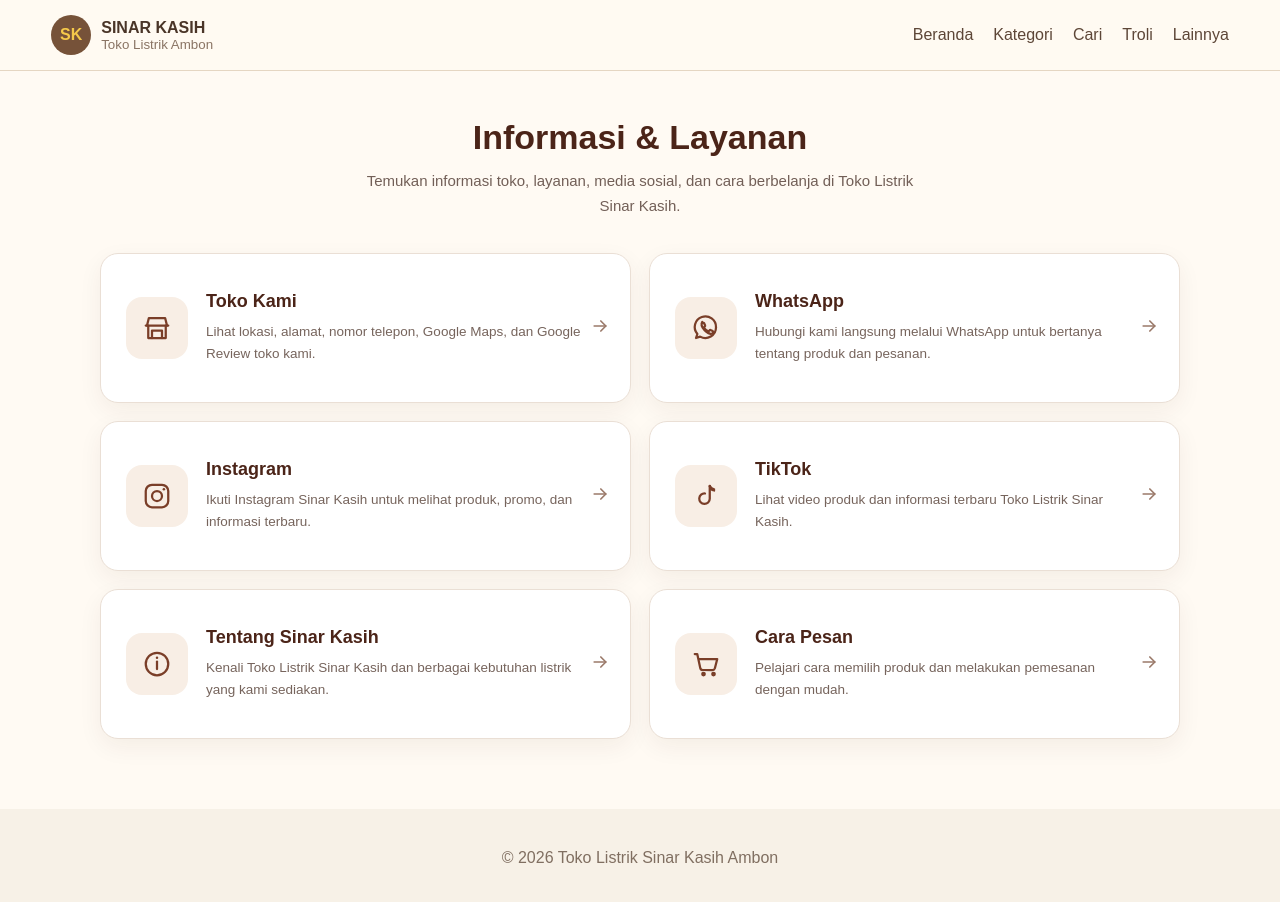
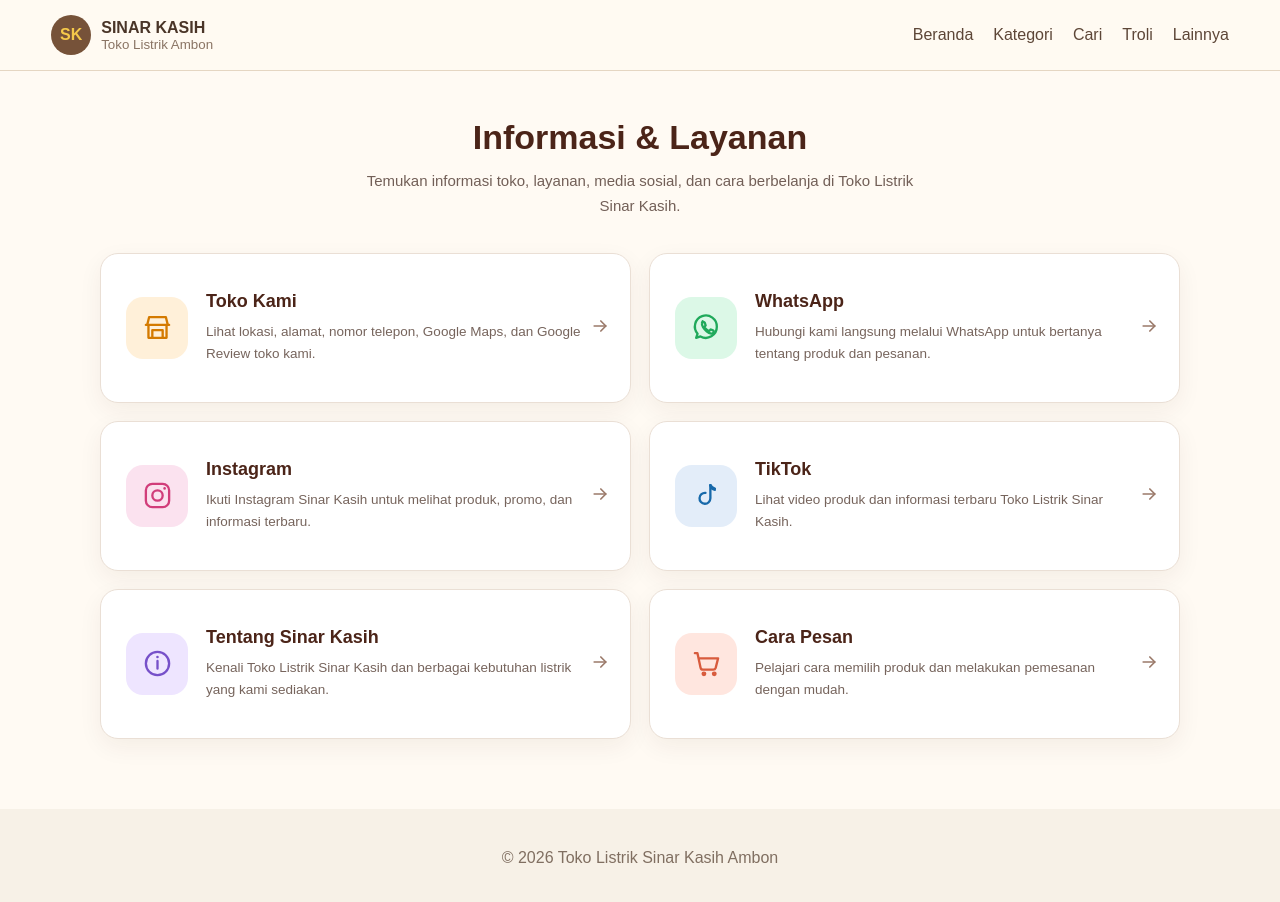
Before and after one commit to sinarkasih/website-sinar-kasih, a Next.js app: page /lainnya in a window 1280 px wide. Shown: the top 902 px of the page. Built offline with nearby package versions, Linux system fonts and the light colour scheme; no server answers; the database is empty.

Commit message:
Rename lainnya page to Informasi and Services

```diff
--- a/app/lainnya/page.js
+++ b/app/lainnya/page.js
@@ -37,16 +37,7 @@ function normalizeUrl(value, type) {
 
 function StoreIcon() {
   return (
-    <svg
-      width="30"
-      height="30"
-      viewBox="0 0 24 24"
-      fill="none"
-      stroke="currentColor"
-      strokeWidth="1.8"
-      strokeLinecap="round"
-      strokeLinejoin="round"
-    >
+    <svg viewBox="0 0 24 24" aria-hidden="true">
       <path d="M3 10h18" />
       <path d="M5 10v10h14V10" />
       <path d="M4 10l1.5-6h13L20 10" />
@@ -57,16 +48,7 @@ function StoreIcon() {
 
 function WhatsAppIcon() {
   return (
-    <svg
-      width="30"
-      height="30"
-      viewBox="0 0 24 24"
-      fill="none"
-      stroke="currentColor"
-      strokeWidth="1.8"
-      strokeLinecap="round"
-      strokeLinejoin="round"
-    >
+    <svg viewBox="0 0 24 24" aria-hidden="true">
       <path d="M20 11.5a8.5 8.5 0 0 1-12.7 7.4L4 20l1.1-3.2A8.5 8.5 0 1 1 20 11.5Z" />
       <path d="M8.5 8.5c.3-.7.6-.7.9-.7h.6c.2 0 .4.1.5.4l.8 1.8c.1.2.1.4-.1.6l-.6.7c-.1.1-.2.3-.1.5.4.8 1 1.4 1.7 1.9.7.5 1.3.8 1.6.9.2.1.4 0 .5-.1l.7-.8c.2-.2.4-.2.6-.1l1.7.8c.2.1.3.3.3.5v.6c0 .3-.1.6-.4.8-.4.3-1 .5-1.6.4-1.1-.2-2.3-.8-3.5-1.8-1.1-.9-2.1-2.1-2.8-3.2-.7-1.1-1-2.1-.8-3.2.1-.5.3-1 .5-1.3Z" />
     </svg>
@@ -75,16 +57,7 @@ function WhatsAppIcon() {
 
 function InstagramIcon() {
   return (
-    <svg
-      width="30"
-      height="30"
-      viewBox="0 0 24 24"
-      fill="none"
-      stroke="currentColor"
-      strokeWidth="1.8"
-      strokeLinecap="round"
-      strokeLinejoin="round"
-    >
+    <svg viewBox="0 0 24 24" aria-hidden="true">
       <rect x="3" y="3" width="18" height="18" rx="5" />
       <circle cx="12" cy="12" r="4" />
       <circle cx="17.5" cy="6.5" r="1" fill="currentColor" stroke="none" />
@@ -94,18 +67,9 @@ function InstagramIcon() {
 
 function TikTokIcon() {
   return (
-    <svg
-      width="30"
-      height="30"
-      viewBox="0 0 24 24"
-      fill="none"
-      stroke="currentColor"
-      strokeWidth="1.8"
-      strokeLinecap="round"
-      strokeLinejoin="round"
-    >
+    <svg viewBox="0 0 24 24" aria-hidden="true">
+      <path d="M15 4v10.2a4.2 4.2 0 1 1-3.8-4.2" />
       <path d="M15 4c.3 2 1.4 3.3 3.5 3.6" />
-      <path d="M15 4v10.2a4.2 4.2 0 1 1-3.8-4.2" />
       <path d="M15 4c.8 1.4 1.8 2.2 3.5 2.6" />
     </svg>
   );
@@ -113,16 +77,7 @@ function TikTokIcon() {
 
 function InfoIcon() {
   return (
-    <svg
-      width="30"
-      height="30"
-      viewBox="0 0 24 24"
-      fill="none"
-      stroke="currentColor"
-      strokeWidth="1.8"
-      strokeLinecap="round"
-      strokeLinejoin="round"
-    >
+    <svg viewBox="0 0 24 24" aria-hidden="true">
       <circle cx="12" cy="12" r="9" />
       <path d="M12 10v6" />
       <circle cx="12" cy="7" r="1" fill="currentColor" stroke="none" />
@@ -132,16 +87,7 @@ function InfoIcon() {
 
 function CartIcon() {
   return (
-    <svg
-      width="30"
-      height="30"
-      viewBox="0 0 24 24"
-      fill="none"
-      stroke="currentColor"
-      strokeWidth="1.8"
-      strokeLinecap="round"
-      strokeLinejoin="round"
-    >
+    <svg viewBox="0 0 24 24" aria-hidden="true">
       <path d="M3 4h2l2.4 11.2a2 2 0 0 0 2 1.6h7.8a2 2 0 0 0 1.9-1.4L21 8H6" />
       <circle cx="10" cy="20" r="1" />
       <circle cx="18" cy="20" r="1" />
@@ -151,16 +97,7 @@ function CartIcon() {
 
 function ArrowIcon() {
   return (
-    <svg
-      width="20"
-      height="20"
-      viewBox="0 0 24 24"
-      fill="none"
-      stroke="currentColor"
-      strokeWidth="2"
-      strokeLinecap="round"
-      strokeLinejoin="round"
-    >
+    <svg viewBox="0 0 24 24" aria-hidden="true">
       <path d="M5 12h14" />
       <path d="m13 6 6 6-6 6" />
     </svg>
@@ -180,13 +117,14 @@ export default async function LainnyaPage() {
   const instagramUrl = normalizeUrl(kontak?.instagram, "instagram");
   const tiktokUrl = normalizeUrl(kontak?.tiktok, "tiktok");
 
-  const items = [
+  const menuItems = [
     {
       href: "/toko",
       title: "Toko Kami",
       description:
         "Lihat lokasi, alamat, nomor telepon, Google Maps, dan Google Review toko kami.",
       icon: <StoreIcon />,
+      iconClass: "storeIcon",
       external: false,
     },
     {
@@ -195,6 +133,7 @@ export default async function LainnyaPage() {
       description:
         "Hubungi kami langsung melalui WhatsApp untuk bertanya tentang produk dan pesanan.",
       icon: <WhatsAppIcon />,
+      iconClass: "whatsappIcon",
       external: true,
     },
     {
@@ -203,6 +142,7 @@ export default async function LainnyaPage() {
       description:
         "Ikuti Instagram Sinar Kasih untuk melihat produk, promo, dan informasi terbaru.",
       icon: <InstagramIcon />,
+      iconClass: "instagramIcon",
       external: true,
     },
     {
@@ -211,6 +151,7 @@ export default async function LainnyaPage() {
       description:
         "Lihat video produk dan informasi terbaru Toko Listrik Sinar Kasih.",
       icon: <TikTokIcon />,
+      iconClass: "tiktokIcon",
       external: true,
     },
     {
@@ -219,6 +160,7 @@ export default async function LainnyaPage() {
       description:
         "Kenali Toko Listrik Sinar Kasih dan berbagai kebutuhan listrik yang kami sediakan.",
       icon: <InfoIcon />,
+      iconClass: "infoIcon",
       external: false,
     },
     {
@@ -227,6 +169,7 @@ export default async function LainnyaPage() {
       description:
         "Pelajari cara memilih produk dan melakukan pemesanan dengan mudah.",
       icon: <CartIcon />,
+      iconClass: "cartIcon",
       external: false,
     },
   ];
@@ -235,36 +178,41 @@ export default async function LainnyaPage() {
     <>
       <main className="lainnyaPage">
         <div className="lainnyaContainer">
+
           <header className="lainnyaHeader">
             <h1>Informasi &amp; Layanan</h1>
+
             <p>
               Temukan informasi toko, layanan, media sosial, dan cara
               berbelanja di Toko Listrik Sinar Kasih.
             </p>
           </header>
 
-          <section className="lainnyaGrid">
-            {items.map((item) => (
+          <section className="menuGrid">
+            {menuItems.map((item) => (
               <a
                 key={item.title}
                 href={item.href}
-                className="lainnyaCard"
+                className="menuCard"
                 target={item.external ? "_blank" : undefined}
                 rel={item.external ? "noopener noreferrer" : undefined}
               >
-                <div className="lainnyaIcon">{item.icon}</div>
+                <div className={`menuIcon ${item.iconClass}`}>
+                  {item.icon}
+                </div>
 
-                <div className="lainnyaContent">
+                <div className="menuContent">
                   <h2>{item.title}</h2>
                   <p>{item.description}</p>
                 </div>
 
-                <div className="lainnyaArrow">
+                <div className="menuArrow">
                   <ArrowIcon />
                 </div>
               </a>
             ))}
           </section>
+
         </div>
       </main>
 
@@ -311,13 +259,13 @@ export default async function LainnyaPage() {
           text-align: center;
         }
 
-        .lainnyaGrid {
+        .menuGrid {
           display: grid;
           grid-template-columns: repeat(2, minmax(0, 1fr));
           gap: 18px;
         }
 
-        .lainnyaCard {
+        .menuCard {
           position: relative;
           display: flex;
           align-items: center;
@@ -335,31 +283,71 @@ export default async function LainnyaPage() {
             border-color 0.2s ease;
         }
 
-        .lainnyaCard:hover {
+        .menuCard:hover {
           transform: translateY(-4px);
           border-color: #d7c4b7;
           box-shadow: 0 14px 32px rgba(75, 36, 24, 0.11);
         }
 
-        .lainnyaIcon {
+        .menuIcon {
           width: 62px;
           height: 62px;
           min-width: 62px;
           display: flex;
           align-items: center;
           justify-content: center;
-          border-radius: 16px;
-          background: #f8eee5;
-          color: #7a3e28;
+          border-radius: 17px;
         }
 
-        .lainnyaContent {
+        .menuIcon svg {
+          width: 31px;
+          height: 31px;
+          fill: none;
+          stroke: currentColor;
+          stroke-width: 1.8;
+          stroke-linecap: round;
+          stroke-linejoin: round;
+        }
+
+        /* Warna ikon dibuat berbeda-beda seperti versi sebelumnya */
+
+        .storeIcon {
+          background: #fff0d9;
+          color: #d47a00;
+        }
+
+        .whatsappIcon {
+          background: #dcf8e7;
+          color: #20a95b;
+        }
+
+        .instagramIcon {
+          background: #fbe2ef;
+          color: #d13d7a;
+        }
+
+        .tiktokIcon {
+          background: #e3edf9;
+          color: #1769aa;
+        }
+
+        .infoIcon {
+          background: #eee5ff;
+          color: #7650c9;
+        }
+
+        .cartIcon {
+          background: #ffe6df;
+          color: #d85b3d;
+        }
+
+        .menuContent {
           flex: 1;
           min-width: 0;
           padding-right: 20px;
         }
 
-        .lainnyaContent h2 {
+        .menuContent h2 {
           margin: 0 0 7px;
           font-size: 18px;
           line-height: 1.3;
@@ -367,14 +355,14 @@ export default async function LainnyaPage() {
           color: #4b2418;
         }
 
-        .lainnyaContent p {
+        .menuContent p {
           margin: 0;
           font-size: 13.5px;
           line-height: 1.65;
           color: #76645c;
         }
 
-        .lainnyaArrow {
+        .menuArrow {
           position: absolute;
           right: 20px;
           top: 50%;
@@ -383,7 +371,17 @@ export default async function LainnyaPage() {
           transition: transform 0.2s ease;
         }
 
-        .lainnyaCard:hover .lainnyaArrow {
+        .menuArrow svg {
+          width: 20px;
+          height: 20px;
+          fill: none;
+          stroke: currentColor;
+          stroke-width: 2;
+          stroke-linecap: round;
+          stroke-linejoin: round;
+        }
+
+        .menuCard:hover .menuArrow {
           transform: translate(4px, -50%);
         }
 
@@ -405,42 +403,42 @@ export default async function LainnyaPage() {
             line-height: 1.65;
           }
 
-          .lainnyaGrid {
+          .menuGrid {
             grid-template-columns: 1fr;
             gap: 14px;
           }
 
-          .lainnyaCard {
+          .menuCard {
             min-height: 132px;
             padding: 20px;
             gap: 15px;
           }
 
-          .lainnyaIcon {
+          .menuIcon {
             width: 54px;
             height: 54px;
             min-width: 54px;
-            border-radius: 14px;
+            border-radius: 15px;
           }
 
-          .lainnyaIcon svg {
+          .menuIcon svg {
             width: 27px;
             height: 27px;
           }
 
-          .lainnyaContent {
+          .menuContent {
             padding-right: 18px;
           }
 
-          .lainnyaContent h2 {
+          .menuContent h2 {
             font-size: 17px;
           }
 
-          .lainnyaContent p {
+          .menuContent p {
             font-size: 13px;
           }
 
-          .lainnyaArrow {
+          .menuArrow {
             right: 15px;
           }
         }
@@ -450,21 +448,21 @@ export default async function LainnyaPage() {
             font-size: 25px;
           }
 
-          .lainnyaCard {
+          .menuCard {
             padding: 18px;
           }
 
-          .lainnyaIcon {
+          .menuIcon {
             width: 50px;
             height: 50px;
             min-width: 50px;
           }
 
-          .lainnyaContent h2 {
+          .menuContent h2 {
             font-size: 16px;
           }
 
-          .lainnyaContent p {
+          .menuContent p {
             font-size: 12.5px;
           }
         }
```
